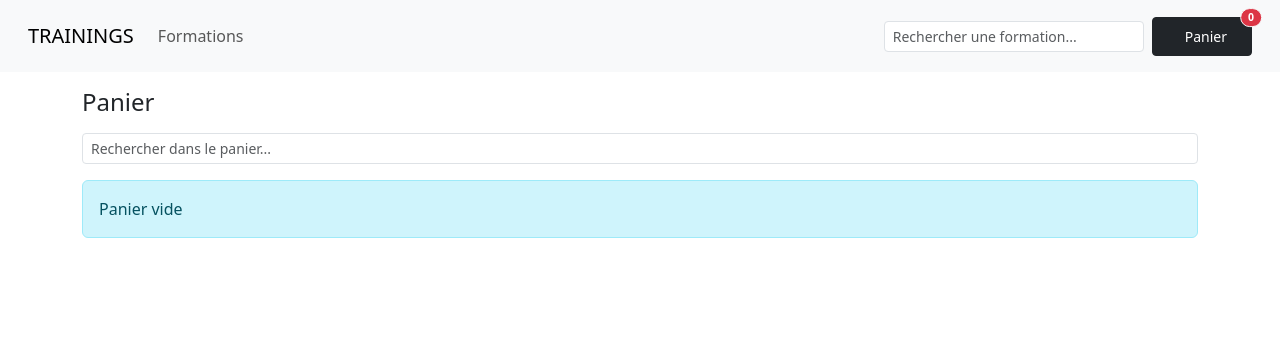
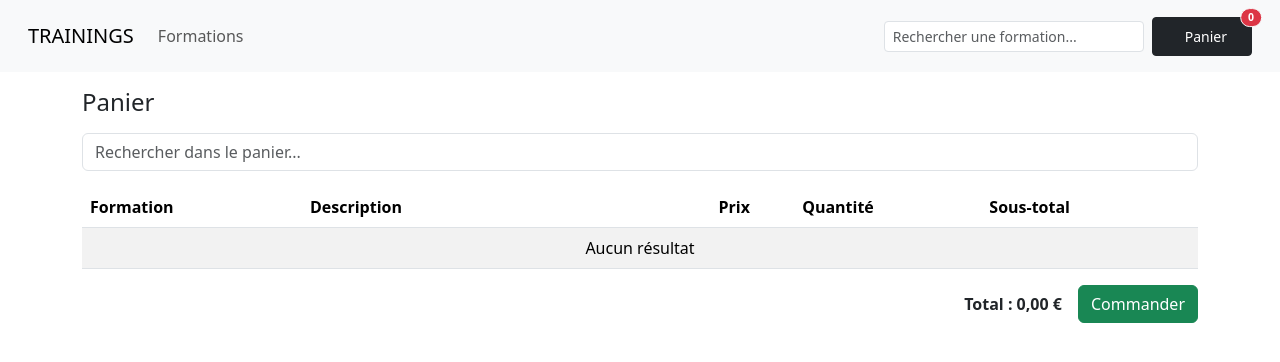
Before and after one commit to john7440/first-app-angular, an Angular app: page /cart in a window 1280 px wide. Shown: the top 362 px of the page. Built offline with nearby package versions, Linux system fonts and the light colour scheme.

Commit message:
ajustements visuels du panier

```diff
--- a/src/app/components/cart/cart.css
+++ b/src/app/components/cart/cart.css
@@ -10,3 +10,28 @@
   -moz-appearance: textfield;
   appearance: textfield;
 }
+
+/* Input-group quantité */
+.cart-qty {
+  width: 120px;
+  margin: 0 auto;
+  padding: 3px;
+  flex-wrap: nowrap;
+}
+
+/* Boutons */
+.btn-square {
+  width: 34px;
+  height: 34px;
+  padding: 0;
+  display: inline-flex;
+  align-items: center;
+  justify-content: center;
+  border-radius: 20;
+}
+
+/* Champ quantité*/
+.cart-qty input.form-control {
+  width: 45px;
+  flex: 0 0 45px;
+}
--- a/src/app/components/cart/cart.html
+++ b/src/app/components/cart/cart.html
@@ -2,54 +2,63 @@
   <h4 class="mb-3">Panier</h4>
 
   <input
-  class="form-control form-control-sm mb-3"
+    class="form-control mb-3"
     placeholder="Rechercher dans le panier..."
     [ngModel]="cartQuery()"
     (ngModelChange)="cartQuery.set($event)"
     name="cart-search"
   />
 
-  <table class="table table-striped align-middle" style="table-layout: fixed; width: 100%;"
-         *ngIf="cart.items().length > 0; else empty">
+  <table class="table table-striped align-middle" style="table-layout: fixed; width: 100%;">
     <thead>
       <tr>
-        <th>Formation</th>
+        <th style="width: 220px;">Formation</th>
+        <th>Description</th>
         <th style="width: 140px;" class="text-end">Prix</th>
-        <th style="width: 200px;">Quantité</th>
+        <th style="width: 160px;" class="text-center">Quantité</th>
         <th style="width: 160px;" class="text-end">Sous-total</th>
-        <th style="width: 110px;"></th>
+        <th style="width: 120px;" class="text-end"></th>
       </tr>
     </thead>
 
     <tbody>
       @for (item of filteredItems(); track item.training.id) {
         <tr>
-          <td>{{ item.training.name }}</td>
+          <td class="fw-semibold">{{ item.training.name }}</td>
+          <td class="text-truncate">{{ item.training.description }}</td>
 
           <td class="text-end">
-            {{ item.training.price | currency:'EUR':'symbol':'1.2-2':'fr-FR' }}
+            {{ item.training.price | currency:'EUR':'symbol':'1.2-2' }}
           </td>
 
-          <td>
-            <div class="input-group input-group-sm" style="width: 160px; flex-wrap: nowrap;">
-              <button class="btn btn-outline-secondary" type="button"
+          <td class="text-center">
+            <div class="input-group input-group-sm cart-qty">
+              <button
+                class="btn btn-outline-secondary btn-square"
+                type="button"
                 (click)="decrease(item.training.id)"
-                      [disabled]="item.quantity <= 1">-</button>
+                [disabled]="item.quantity <= 1"
+              >-</button>
 
-              <input class="form-control text-center no-spinner"
-                     style="max-width: 35px;"
-                     type="number" min="1"
+              <input
+                class="form-control text-center no-spinner"
+                type="number"
+                min="1"
                 [ngModel]="item.quantity"
                 (ngModelChange)="update(item.training.id, $event)"
-                     name="cart-qty-{{ item.training.id }}" />
+                name="cart-qty-{{ item.training.id }}"
+              />
 
-              <button class="btn btn-outline-secondary" type="button"
-                      (click)="increase(item.training.id)">+</button>
+              <button
+                class="btn btn-outline-secondary btn-square"
+                type="button"
+                (click)="increase(item.training.id)"
+              >+</button>
             </div>
           </td>
 
           <td class="text-end">
-            {{ (item.training.price * item.quantity) | currency:'EUR':'symbol':'1.2-2':'fr-FR' }}
+            {{ (item.training.price * item.quantity) | currency:'EUR':'symbol':'1.2-2' }}
           </td>
 
           <td class="text-end">
@@ -59,22 +68,17 @@
           </td>
         </tr>
       } @empty {
-        <tr><td colspan="5" class="text-center">Aucun résultat</td></tr>
+        <tr>
+          <td colspan="6" class="text-center">Aucun résultat</td>
+        </tr>
       }
     </tbody>
   </table>
 
-  <ng-template #empty>
-    <div class="alert alert-info">Panier vide</div>
-  </ng-template>
-
-  <div class="d-flex justify-content-end align-items-center gap-3 mt-3"
-       *ngIf="cart.items().length > 0">
+  <div class="d-flex justify-content-end align-items-center gap-3 mt-3">
     <div class="fw-bold">
-      Total : {{ cart.totalPrice() | currency:'EUR':'symbol':'1.2-2':'fr-FR' }}
+      Total : {{ cart.totalPrice() | currency:'EUR':'symbol':'1.2-2' }}
     </div>
-    <button class="btn btn-success" (click)="checkout()">
-      Commander
-    </button>
+    <button class="btn btn-success" (click)="checkout()">Commander</button>
   </div>
 </div>
```
Lines whose indentation alone changed are shown as unchanged.
